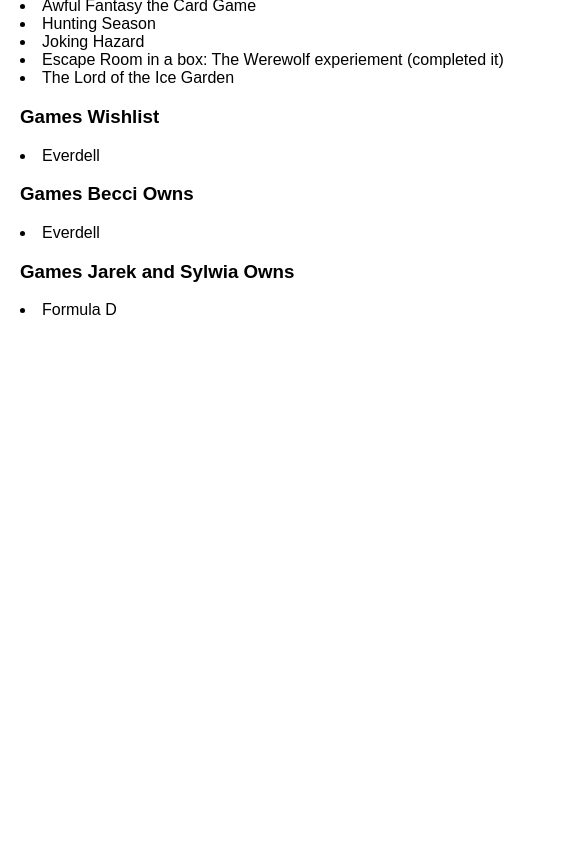
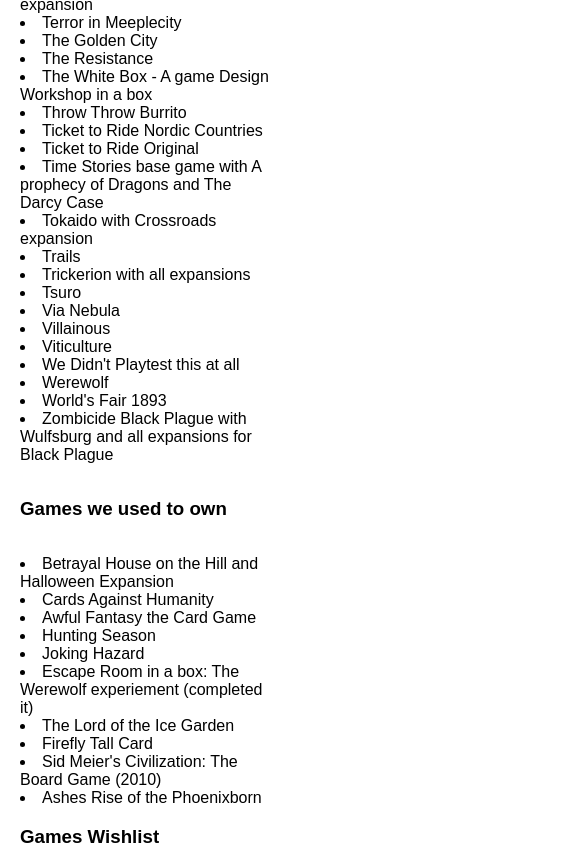
Before and after one commit to bluedemon82384/bluegiraffesgames, a plain HTML site: page index.html in a window 390 px wide. Shown: the part 4035-4886 px from the top of the page, 585 px wide, since content can reach past the window. Before the commit the page ends 4390 px from the top, so only its background shows below. Drawn offline with Linux system fonts and the light colour scheme.

Commit message:
Add files via upload

```diff
--- a/index.html
+++ b/index.html
@@ -259,6 +259,9 @@
               <li>Joking Hazard</li>
               <li>Escape Room in a box: The Werewolf experiement (completed it)</li>
               <li>The Lord of the Ice Garden</li>
+              <li>Firefly Tall Card</li>
+              <li>Sid Meier's Civilization: The Board Game (2010)</li>
+              <li>Ashes Rise of the Phoenixborn</li>
 
 
             </p>
--- a/style.css
+++ b/style.css
@@ -102,7 +102,7 @@ header {
 
       .column {
         float: left;
-        width: 750px;
+        width: 250px;
 
       }
 
```
